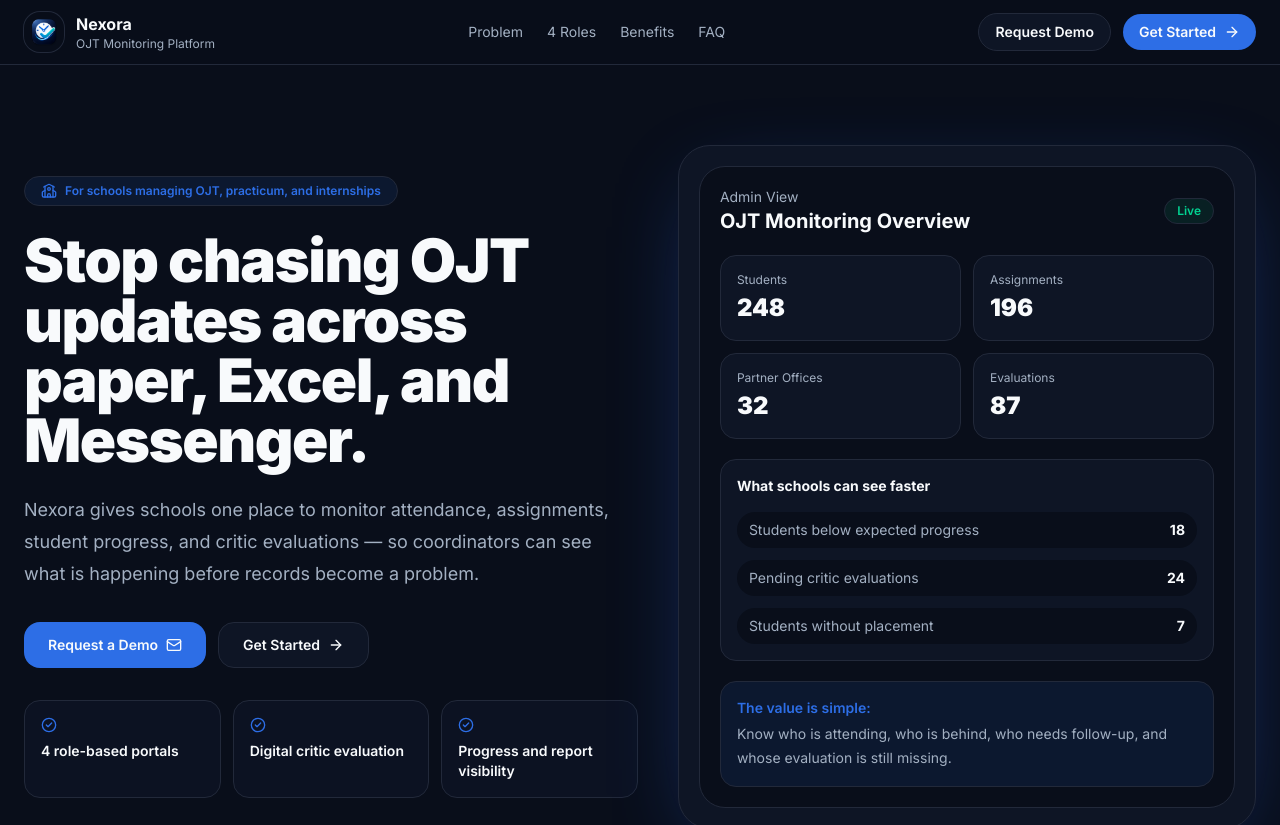
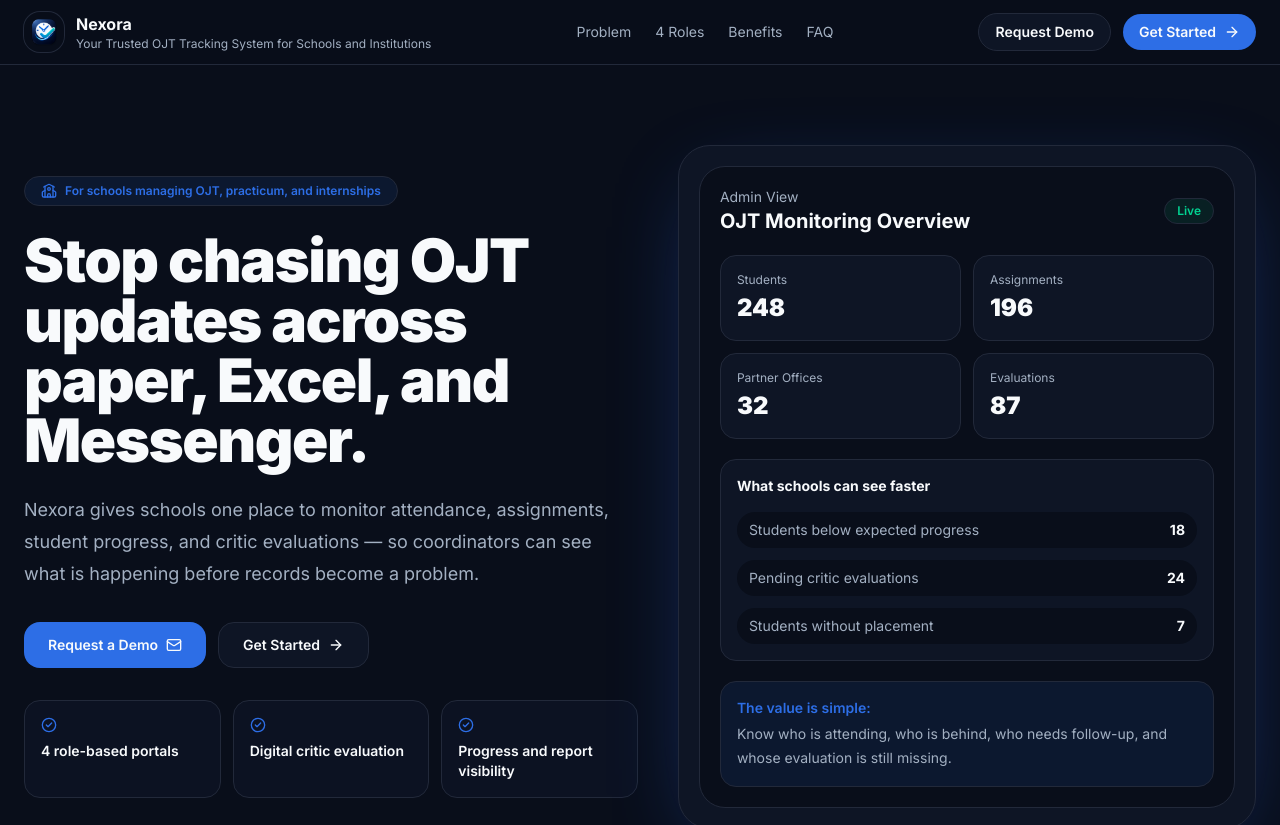
Before and after one commit to buildwithjaym/nexora-ojt-tracker-system, a Next.js app: page / in a window 1280 px wide. Shown: the top 825 px of the page. Built offline with nearby package versions, Linux system fonts and the light colour scheme.

Commit message:
edited the subtitle and added my name as who developed it

```diff
--- a/app/page.tsx
+++ b/app/page.tsx
@@ -307,7 +307,7 @@ Thank you.`);
             <div className="min-w-0">
               <p className="truncate text-sm font-bold sm:text-base">Nexora</p>
               <p className="truncate text-[11px] text-muted-foreground sm:text-xs">
-                OJT Monitoring Platform
+                Your Trusted OJT Tracking System for Schools and Institutions
               </p>
             </div>
           </Link>
@@ -695,8 +695,9 @@ Thank you.`);
       </section>
 
       <footer className="border-t border-border">
-        <div className="mx-auto flex max-w-7xl flex-col gap-4 px-4 py-8 text-sm text-muted-foreground sm:flex-row sm:items-center sm:justify-between sm:px-6">
+        <div className="mx-auto flex max-w-7xl flex-col gap-4 px-4 py-8 text-sm text-muted-foreground sm:flex-row sm:items-center sm:justify-between sm:px-6 transition hover:text-foreground">
           <p>© {new Date().getFullYear()} Nexora. OJT Monitoring Platform.</p>
+          <p>Developer: Jaymar H. Maruji</p>
           <p>Centralized attendance. Clear evaluations. Better monitoring.</p>
         </div>
       </footer>
```
